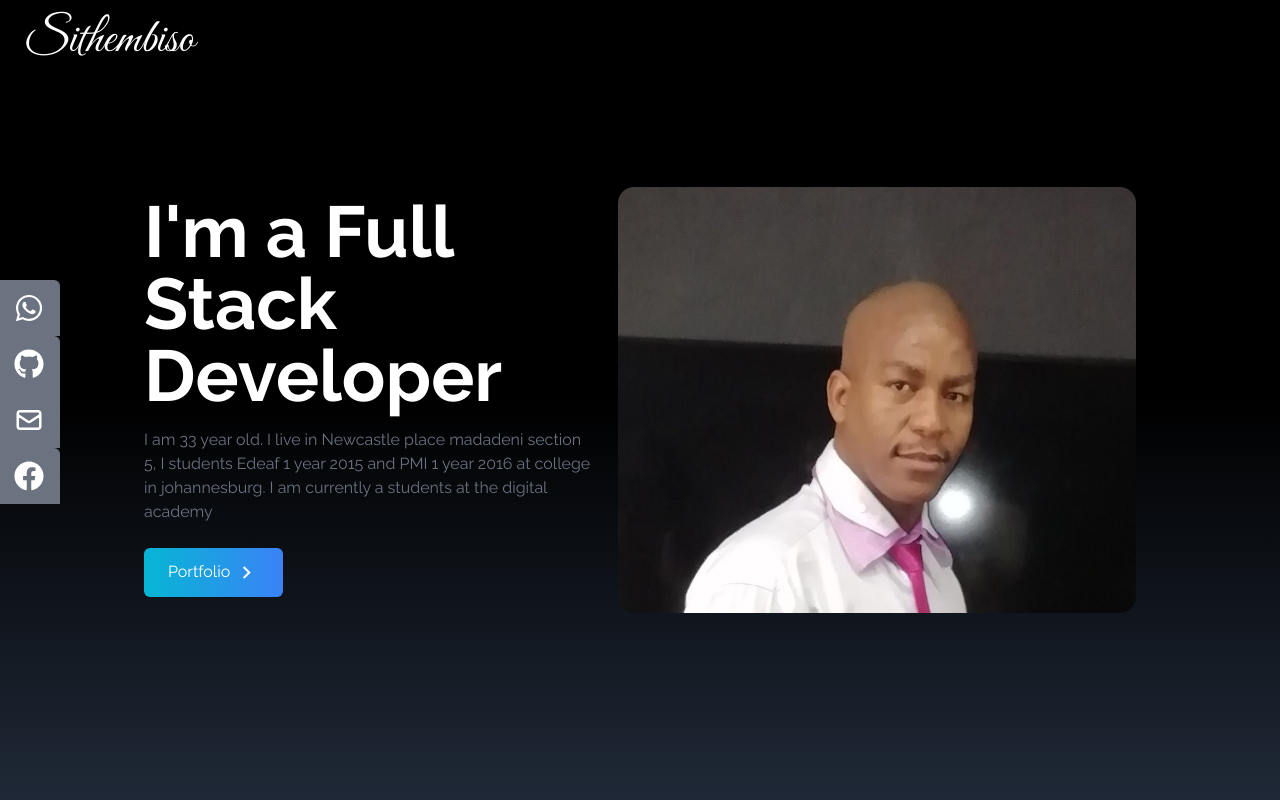
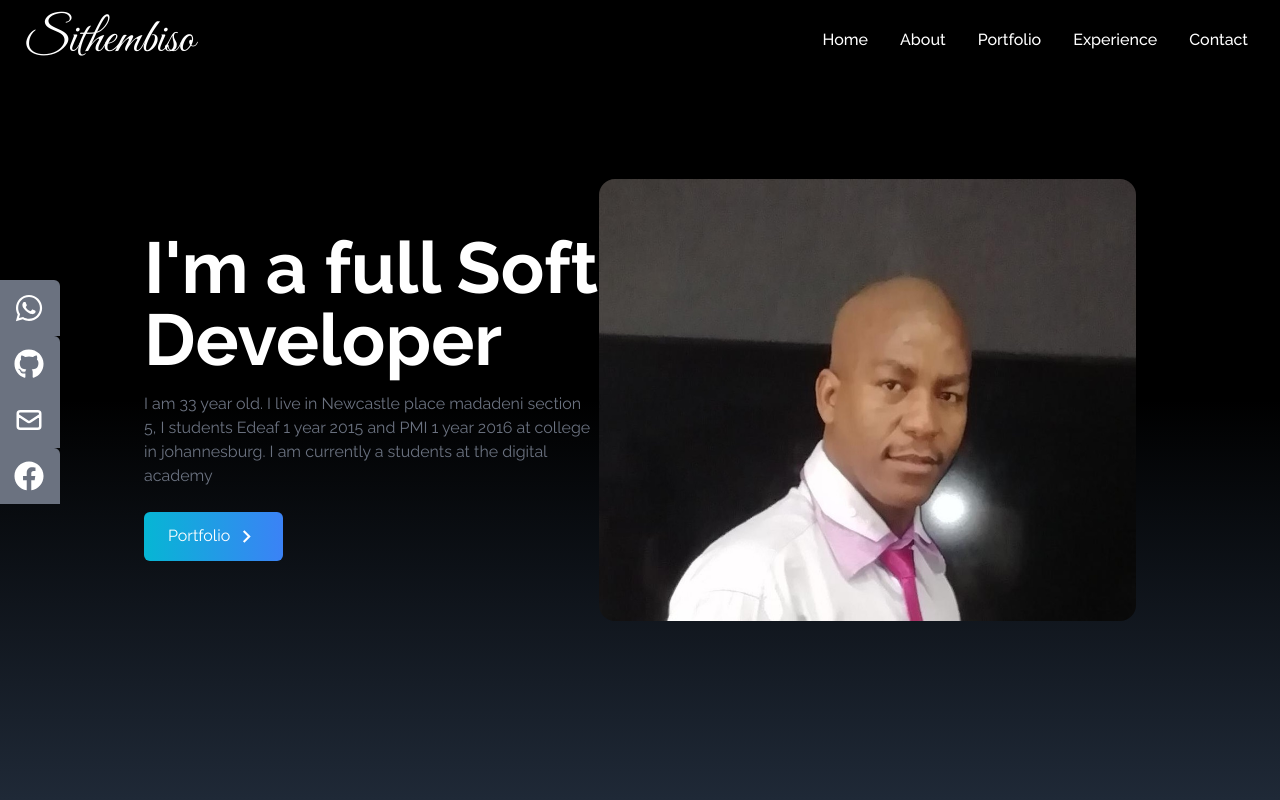
Before and after one commit to sthezahadebe-jpg/sithembiso_my_cv, a React (Create React App) app: page / in a window 1280 px wide. Shown: the top 800 px of the page. Built offline with nearby package versions, Linux system fonts and the light colour scheme.

Commit message:
added link

```diff
--- a/package.json
+++ b/package.json
@@ -11,6 +11,7 @@
     "react-dom": "^18.2.0",
     "react-icons": "^4.7.1",
     "react-scripts": "5.0.1",
+    "react-scroll": "^1.8.8",
     "scroll": "^3.0.1",
     "web-vitals": "^2.1.4"
   },
--- a/src/components/Experience.jsx
+++ b/src/components/Experience.jsx
@@ -4,13 +4,14 @@ import Html from '../assets/portfolio/Html.png';
 import JavaScript from '../assets/portfolio/JavaScript.png';
 import Css from '../assets/portfolio/Css.png';
 import ReactImage from '../assets/portfolio/ReactImage.png';
-import  GitHub from '../assets/portfolio/GitHub.png';
+// import  GitHub from '../assets/portfolio/GitHub.png';
 import Tailwind from '../assets/portfolio/Tailwind.png';
 import Git from '../assets/portfolio/Git.png';
 import Trello from '../assets/portfolio/Trello.webp';
 import Discord from '../assets/portfolio/Discord.jpeg';
 import Slack from '../assets/portfolio/Slack.webp';
 import Bootstrap from '../assets/portfolio/Bootstrap.png';
+import GitHub from '../assets/portfolio/GitHub.png';
 
 
 
@@ -49,7 +50,7 @@ const Experience = () => {
         },
         {
             id: 6,
-            src: Git,
+            src: GitHub,
             title: 'GITHUB',
             style: 'shadow-gray-400'
         },
--- a/src/components/Home.jsx
+++ b/src/components/Home.jsx
@@ -1,6 +1,7 @@
 import React from 'react';
 import Sithembiso from '../assets/sithembiso.jpeg';
 import { MdOutlineKeyboardArrowRight } from 'react-icons/md';
+import { Link } from 'react-scroll';
 
 const Home = () => {
     return (
@@ -8,25 +9,25 @@ const Home = () => {
             <div className='max-w-screen-lg mx-auto flex flex-col items-center justify-center h-full px-4 md:flex-row'>
                 <div className='flex flex-col justify-center h-full '>
                     <h2 className='text-4xl sm:text-7xl font-bold text-white'>
-                        I'm  a Full Stack Developer
+                        I'm a full Soft Developer
                     </h2>
                     <p className='text-gray-500 py-4 max-w-md'>
                         I am 33 year old. I live in Newcastle place madadeni section 5, I students Edeaf 1 year 2015 and PMI 1 year
                         2016 at college in johannesburg. I am currently a students at the digital academy
                     </p>
                     <div>
-                        <button className='group text-white w-fit px-6 py-3 my-2 flex items-center rounded-md bg-gradient-to-r from-cyan-500 to-blue-500 cursor-pointer'>
+                        <Link to="portfolio" smooth duration={500} className='group text-white w-fit px-6 py-3 my-2 flex items-center rounded-md bg-gradient-to-r from-cyan-500 to-blue-500 cursor-pointer'>
                             Portfolio
                             <span className="group-hover:rotate-90 duration-300">
-                               <MdOutlineKeyboardArrowRight size={25} className="ml-1"/>
+                                <MdOutlineKeyboardArrowRight size={25} className="ml-1" />
                             </span>
 
-                        </button>
+                        </Link>
                     </div>
                 </div>
 
                 <div>
-                    <img src={Sithembiso} alt="my profile" className='rounded-2xl mx-auto w-2/3 md:w-full'  />
+                    <img src={Sithembiso} alt="my profile" className='rounded-2xl mx-auto w-2/3 md:w-full' />
                 </div>
             </div>
         </div>
--- a/src/components/NavBar.jsx
+++ b/src/components/NavBar.jsx
@@ -1,6 +1,6 @@
 import React, { useState } from 'react';
 import { FaBars, FaTimes } from 'react-icons/fa';
-// import { Link } from "react-scroll";
+import { Link } from 'react-scroll';
 
 const NavBar = () => {
 
@@ -37,8 +37,8 @@ const NavBar = () => {
 
             <ul className='hidden md:flex'>
                 {links.map(({ id, link }) => (
-                    <li key={id} className='px-4 cursor-pointer capitalize font-medium text-gray-500 hover:scale-105 duration-200'>
-                        {/* <Link to={link} smooth duration={500}>{link}</Link> */}
+                    <li key={id} className='px-4 cursor-pointer capitalize font-medium text-white hover:scale-105 duration-200'>
+                        <Link to={link} smooth duration={500}>{link}</Link>
                     </li>
                 ))}
             </ul>
@@ -52,7 +52,7 @@ const NavBar = () => {
                 <ul className='flex flex-col justify-center items-center absolute top-0 left-0 w-full h-screen bg-gradient-to-b from-black to-gray-800 text-gray-500'>
                     {links.map(({ id, link }) => (
                         <li key={id} className='px-4 cursor-pointer capitalize py-6 text-4xl'>
-                            {link}
+                            <Link onClick={() => setNav(!nav)} to={link} smooth duration={500}>{link}</Link>
                         </li>
                     ))}
                 </ul>
--- a/src/components/Portfolio.jsx
+++ b/src/components/Portfolio.jsx
@@ -2,8 +2,7 @@ import React from 'react';
 import InstallNodejs from '../assets/portfolio/InstallNodejs.png';
 import NavBar from '../assets/portfolio/NavBar.jpeg';
 import Html from '../assets/portfolio/Html.png';
-import Git_github from '../assets/portfolio/Git_github.png';
-import Bootstrap from '../assets/portfolio/Bootstrap.png';
+import GitHub_Logo from '../assets/portfolio/GitHub_Logo.png';
 import Trello from '../assets/portfolio/Trello.webp';
 import Discord from '../assets/portfolio/Discord.jpeg';
 import Slack from '../assets/portfolio/Slack.webp';
@@ -15,7 +14,7 @@ const Portfolio = () => {
     const portfolios = [
         {
             id: 1,
-            src: Git_github
+            src: GitHub_Logo
         },
         {
             id: 2,
@@ -71,15 +70,6 @@ const Portfolio = () => {
                         portfolios.map(({ id, src }) => (
                             <div key={id} className='shadow-md shadow-gray-600 rounded-lg'>
                                 <img src={src} alt="" className='rounded-md duration-200 hover:scale-105' />
-                                {/* <div className='flex items-center justify-center'>
-                                    <button className='w-1/2 px-6 py-3 m-4 duration-200 hover:scale-105'>
-                                        Demo
-                                    </button>
-
-                                    <button className='w-1/2 px-6 py-3 m-4 duration-200 hover:scale-105'>
-                                        Code
-                                    </button>
-                                </div> */}
                             </div>
                         ))
                     }
```
Also changed, not shown: src/components/SoicalLinks.jsx (+6 -6 lines), src/assets/portfolio/GitHub_Logo.png (added), 1 other file (tests, documents, lock files or other folders).
